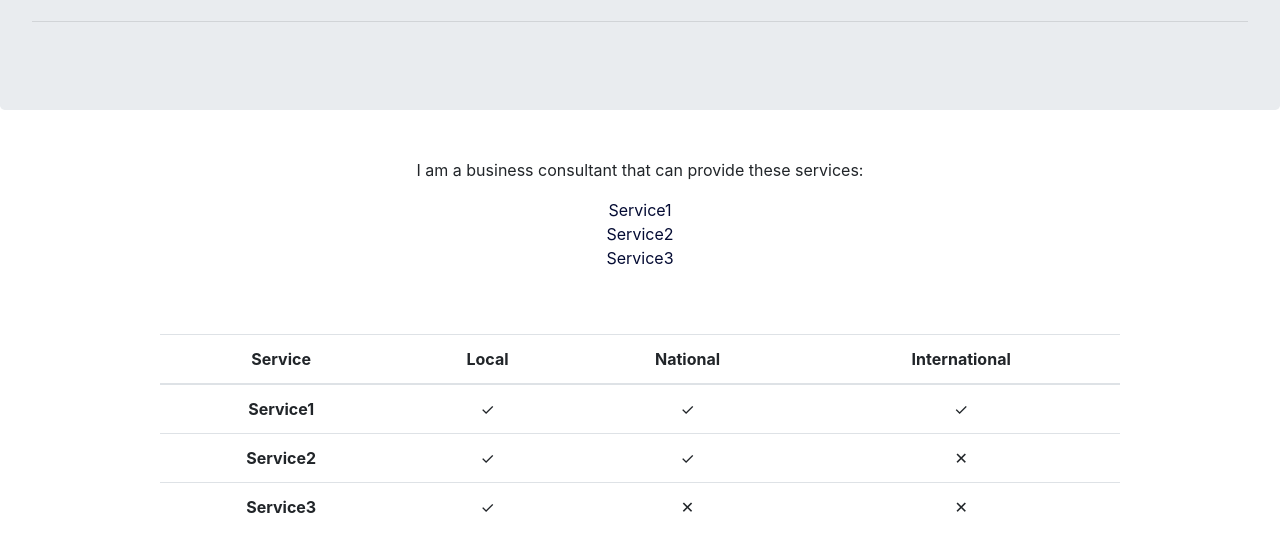
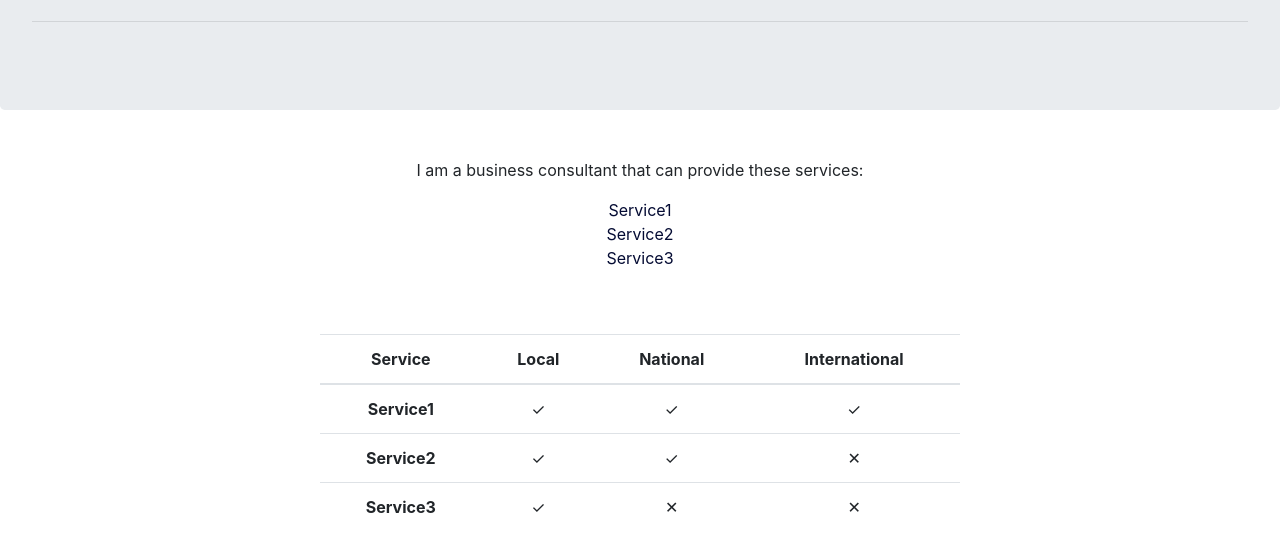
Before and after one commit to arodriguezSE/project0, a plain HTML site: page index.html in a window 1280 px wide. Shown: the part 228-780 px from the top of the page. Drawn offline with nearby package versions, Linux system fonts and the light colour scheme.

Commit message:
Tried to fix index layout aligment

```diff
--- a/index.html
+++ b/index.html
@@ -43,7 +43,7 @@
           </div>
         </div>
         <div id="tablediv" class="d-flex text-center flex-column align-items-center mt-5 mb-5" >
-        <table  class="table col-9 ">
+        <table  class="table col-6 ">
           <thead>
             <tr>
               <th scope="col">Service</th>
```
